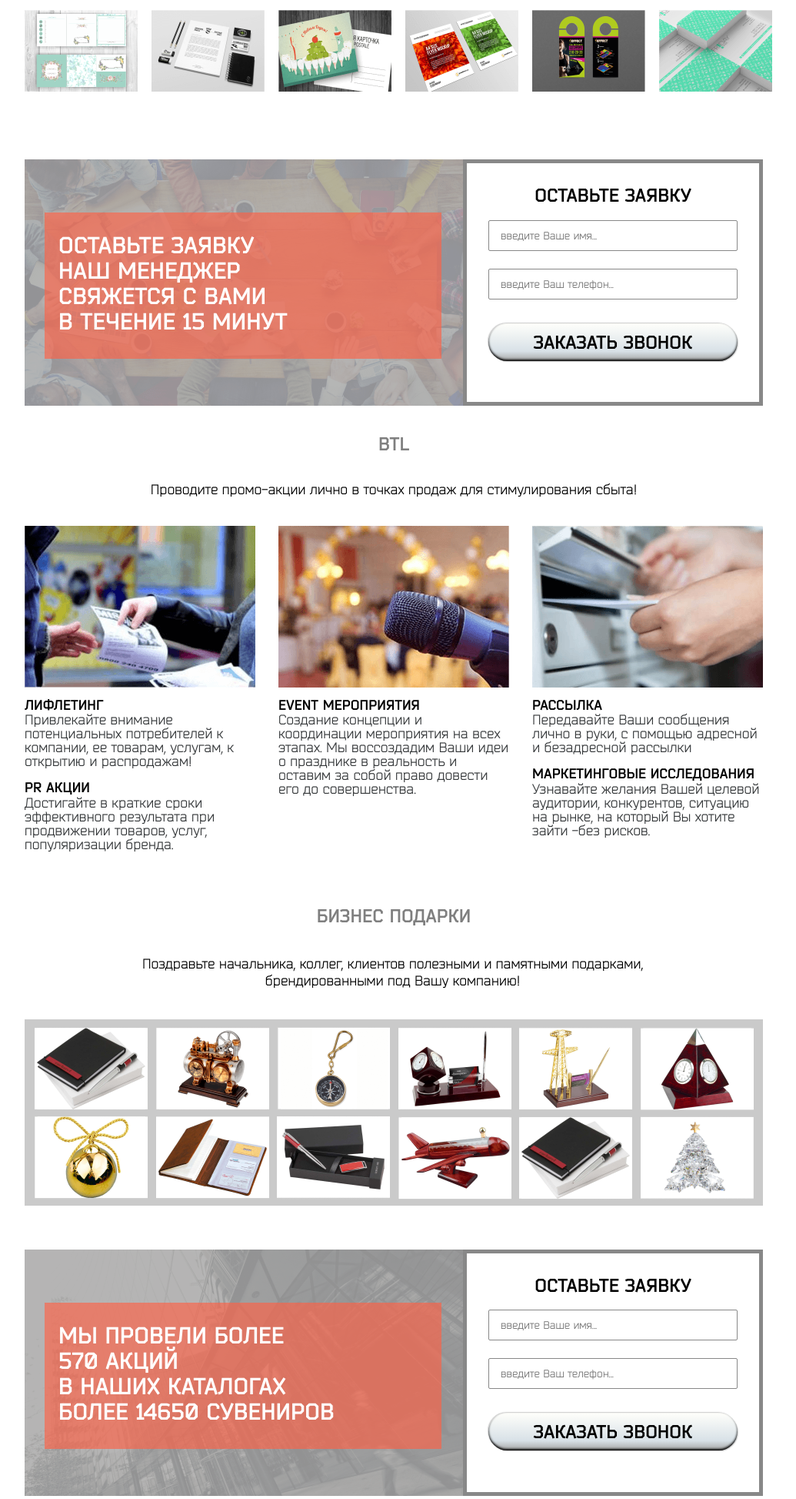
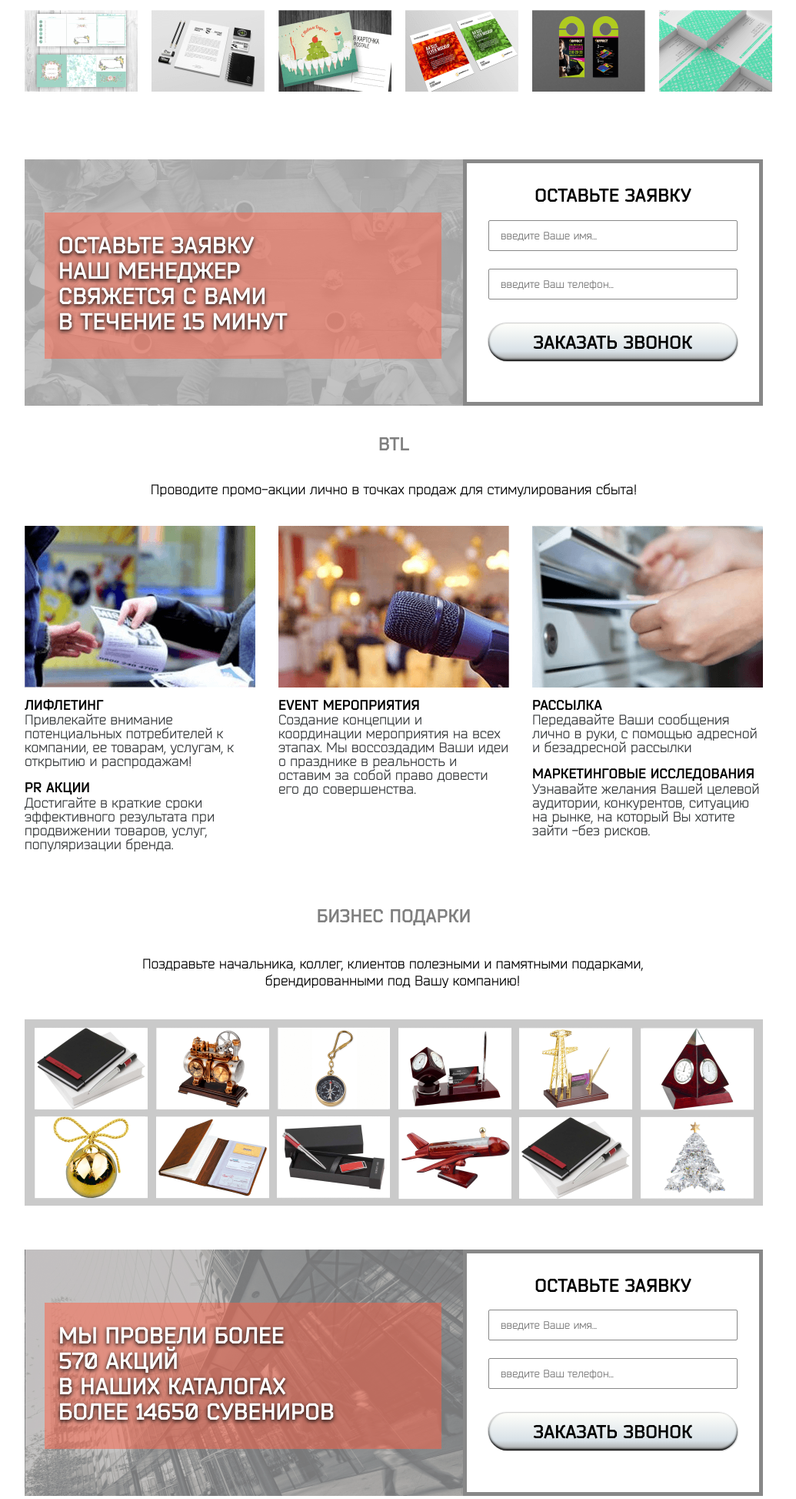
Before and after one commit to SeregaGS/Works-Intenta, a PHP site: page /works/freeday-advertising-campaign/index.html in a window 1280 px wide. Shown: the part 2174-4121 px from the top of the page at 77% size, without its empty margins (128-1163 px from the left). Run offline with PHP 8.4, Linux system fonts and the light colour scheme.

Commit message:
Доработки

```diff
--- a/works/freeday-advertising-campaign/css/main.css
+++ b/works/freeday-advertising-campaign/css/main.css
@@ -722,19 +722,20 @@ img.mfp-img {
   display: inline-block; }
 
 .overlay-call-back {
-  background-color: rgba(171, 171, 171, 0.86);
+  background-color: rgba(171, 171, 171, 0.7);
   height: inherit; }
 
 .descr-call-back {
   position: absolute;
   top: 0;
-  background-color: rgba(255, 97, 69, 0.65);
+  background-color: rgba(255, 97, 69, 0.5);
   margin: 69px 26px 0 26px;
   padding: 25px 18px;
   width: 516px; }
   .descr-call-back h2 {
     color: #ffffff;
-    font-size: 30px; }
+    font-size: 30px;
+    text-shadow: 0px 2px 5px black; }
 
 .call-back-1 .forms, .call-back-2 .forms {
   border: 5px solid #888888;
@@ -780,7 +781,8 @@ img.mfp-img {
       margin-left: -2px; }
 
 .call-back-2 .call-back-img {
-  background-image: url(../img/form-bg-2.png); }
+  background-image: url(../img/form-bg-2.png);
+  background-position: 1px 0; }
 
 /* 12. Дизайн*/
 .design {
@@ -790,6 +792,9 @@ img.mfp-img {
     margin-bottom: 31px; }
 
 /* */
+.logotype .desription-section {
+  margin-top: 19px; }
+
 .logotype .item-pol-wrap {
   margin-bottom: 10px; }
 
```
Also changed, not shown: works/freeday-advertising-campaign/img/abou-us/thankful/1.png, works/freeday-advertising-campaign/img/abou-us/thankful/4.png, works/freeday-advertising-campaign/img/abou-us/thankful/5.png, works/freeday-advertising-campaign/img/abou-us/thankful/6.png, works/freeday-advertising-campaign/img/abou-us/thankful/7.png, works/freeday-advertising-campaign/img/form-bg-1.png, works/freeday-advertising-campaign/img/form-bg-2.png.
